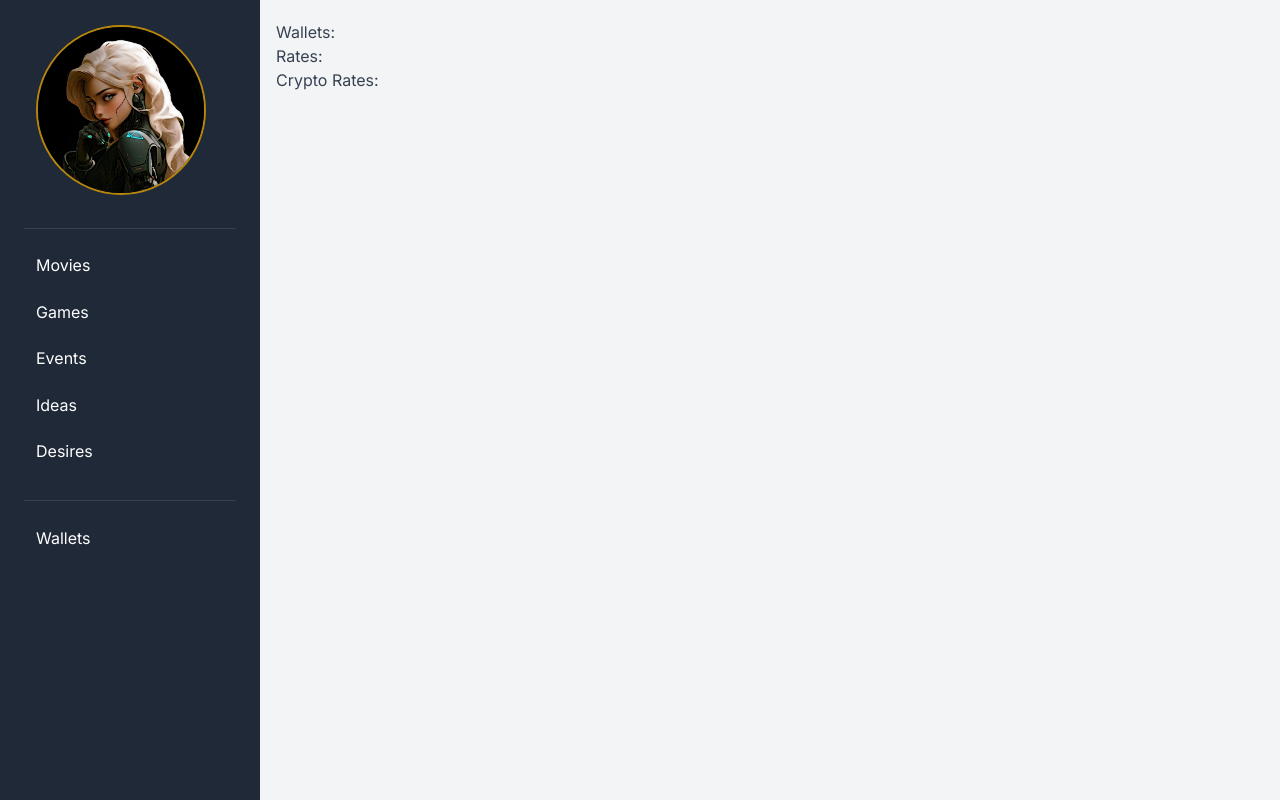
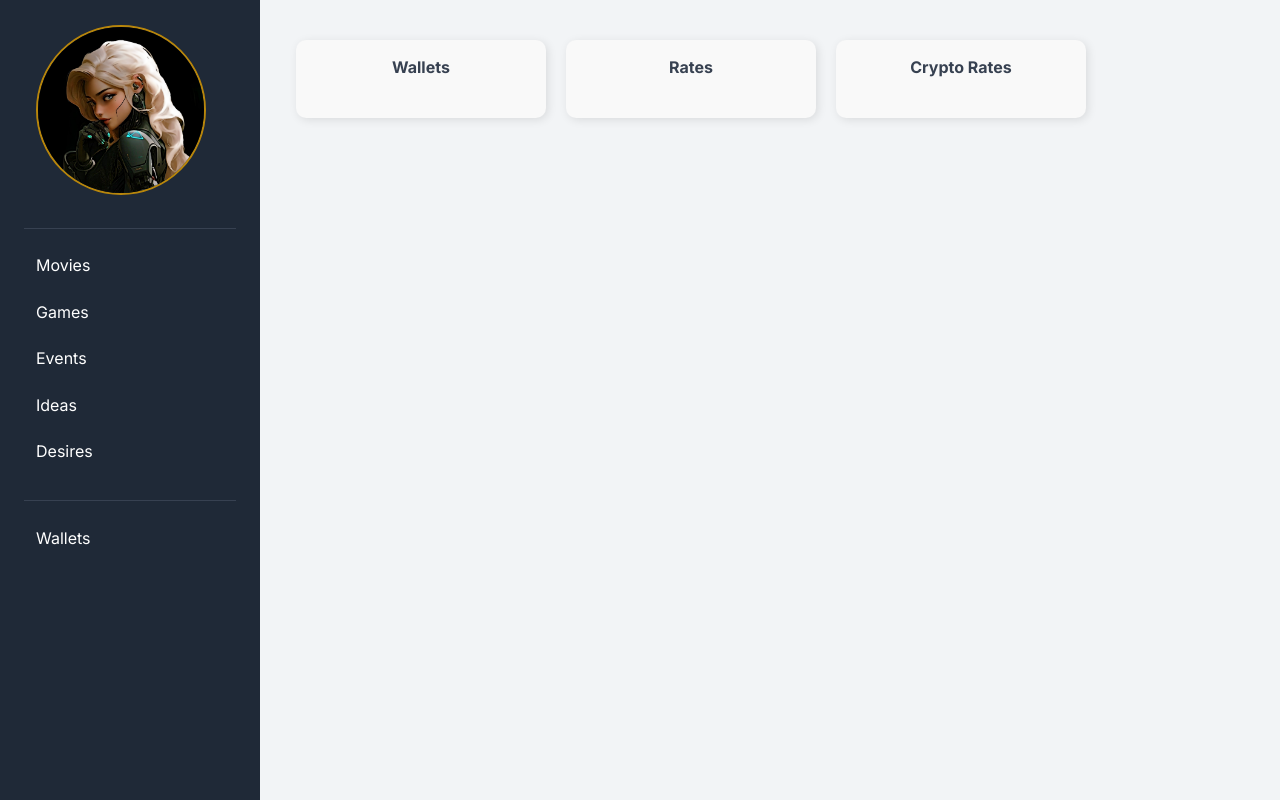
Before and after one commit to netherhouse/Afina, a Django app: page /finances/wallets/ in a window 1280 px wide. Run offline with Django 5.2, Linux system fonts and the light colour scheme; data that the repository does not hold is empty; parts of the project's set-up code (start-up, migrations or seed data) failed here and were passed over.

Commit message:
Update 'wallets.html'

```diff
--- a/templates/finances/wallets.html
+++ b/templates/finances/wallets.html
@@ -4,21 +4,18 @@
 
 {% block title %} Tables {% endblock %}
 
-{% block stylesheets %}{% endblock stylesheets %}
-
 {% block content %}
-
-  <div>
-    Wallets:
+<div class="wallets-content">
+  <div class="block">
+    <div class="block-title">Wallets</div>
     <br>
     {% for wallet, money in monobank_wallets.items %}
-      {{ wallet }} : {{ money }}
-      <br>
+      {{ wallet }} : {{ money }}<br>
     {% endfor %}
   </div>
 
-  <div>
-    Rates:
+  <div class="block">
+    <div class="block-title">Rates</div>
     <br>
     {% for currency, rate in nbu_rates.items %}
       {{ currency }} : {{ rate }} ₴
@@ -26,15 +23,15 @@
     {% endfor %}
   </div>
 
-   <div>
-    Crypto Rates:
+   <div class="block">
+    <div class="block-title">Crypto Rates</div>
     <br>
     {% for currency, rate in crypto_rates.items %}
       {{ currency }} : {{ rate }} €
       <br>
     {% endfor %}
   </div>
-
+</div>
 {% endblock content %}
 
 <!-- Specific Page JS goes HERE  -->
```
